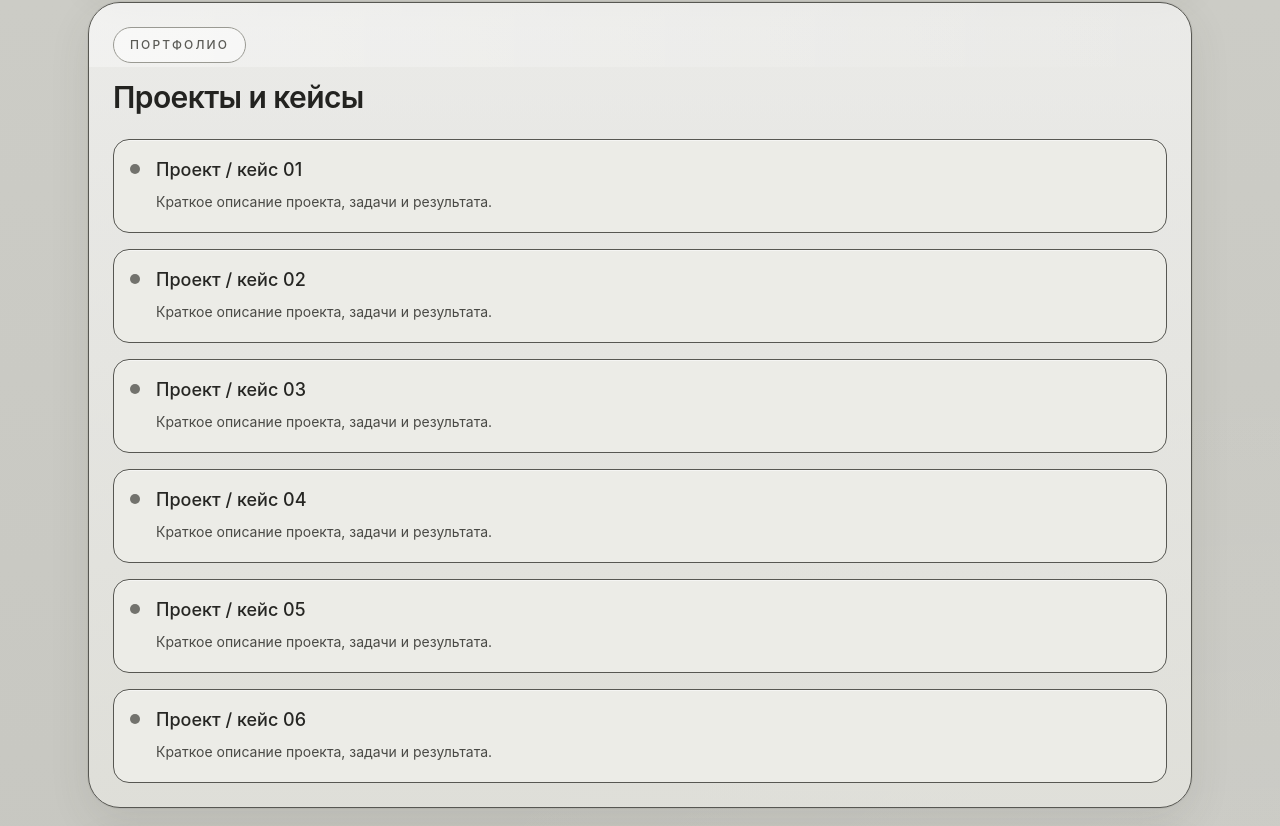
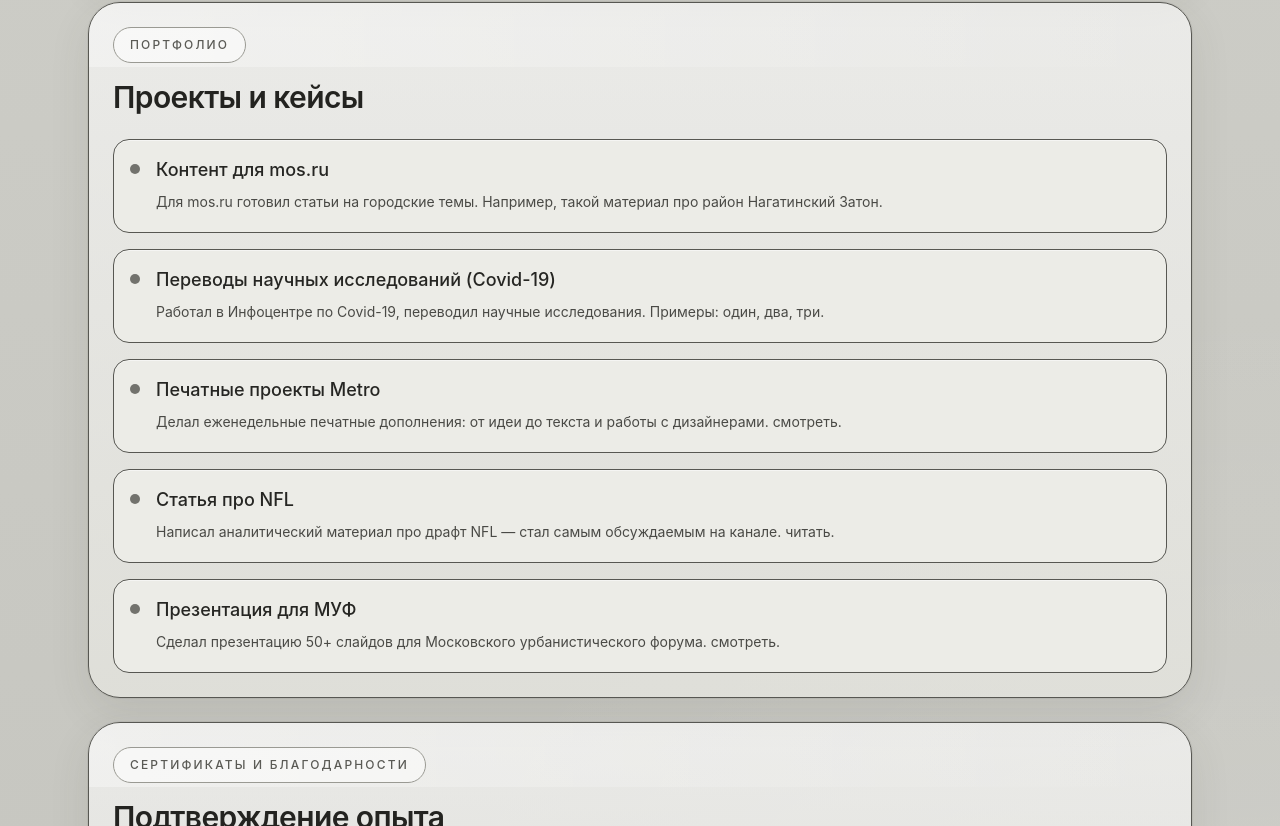
Before and after one commit to dzreveille-sudo/cvdmitriz, a React (Vite) app: page / in a window 1280 px wide. Shown: the part 1214-2040 px from the top of the page. Built offline with nearby package versions, Linux system fonts and the light colour scheme.

Commit message:
Update App.jsx

```diff
--- a/src/App.jsx
+++ b/src/App.jsx
@@ -22,10 +22,88 @@ export default function ResumePortfolioSite() {
     },
   ];
 
-  const portfolioItems = new Array(6).fill(0).map((_, i) => ({
-    title: `Проект / кейс 0${i + 1}`,
-    description: "Краткое описание проекта, задачи и результата.",
-  }));
+  const portfolioItems = [
+  {
+    title: "Контент для mos.ru",
+    description: (
+      <>
+        Для mos.ru готовил статьи на городские темы. Например, {" "}
+        <a
+          href="https://www.mos.ru/news/item/69392073/"
+          target="_blank"
+          rel="noreferrer"
+          className="underline underline-offset-4 hover:decoration-black"
+        >
+         такой материал про район Нагатинский Затон
+        </a>
+        .
+      </>
+    ),
+  },
+
+  {
+    title: "Переводы научных исследований (Covid-19)",
+    description: (
+      <>
+        Работал в Инфоцентре по Covid-19, переводил научные исследования. Примеры:{" "}
+        <a href="https://disk.yandex.ru/i/Vqv6Kp3z07MeiQ" target="_blank" className="underline">один</a>,{" "}
+        <a href="https://disk.yandex.ru/i/QLiPhdvlt9gw-A" target="_blank" className="underline">два</a>,{" "}
+        <a href="https://disk.yandex.ru/i/yZswKpOkhsPJ7w" target="_blank" className="underline">три</a>.
+      </>
+    ),
+  },
+
+  {
+    title: "Печатные проекты Metro",
+    description: (
+      <>
+        Делал еженедельные печатные дополнения: от идеи до текста и работы с дизайнерами.{" "}
+        <a
+          href="https://disk.yandex.ru/d/6uBH_IZBVl2PPA"
+          target="_blank"
+          className="underline"
+        >
+          смотреть
+        </a>
+        .
+      </>
+    ),
+  },
+
+  {
+    title: "Статья про NFL",
+    description: (
+      <>
+        Написал аналитический материал про драфт NFL — стал самым обсуждаемым на канале.{" "}
+        <a
+          href="https://t.me/benchwarmersarehere/415"
+          target="_blank"
+          className="underline"
+        >
+          читать
+        </a>
+        .
+      </>
+    ),
+  },
+
+  {
+    title: "Презентация для МУФ",
+    description: (
+      <>
+        Сделал презентацию 50+ слайдов для Московского урбанистического форума.{" "}
+        <a
+          href="https://disk.yandex.ru/i/QaadHJMvVifUhQ"
+          target="_blank"
+          className="underline"
+        >
+          смотреть
+        </a>
+        .
+      </>
+    ),
+  },
+];
 
   const certificates = [
     {
```
